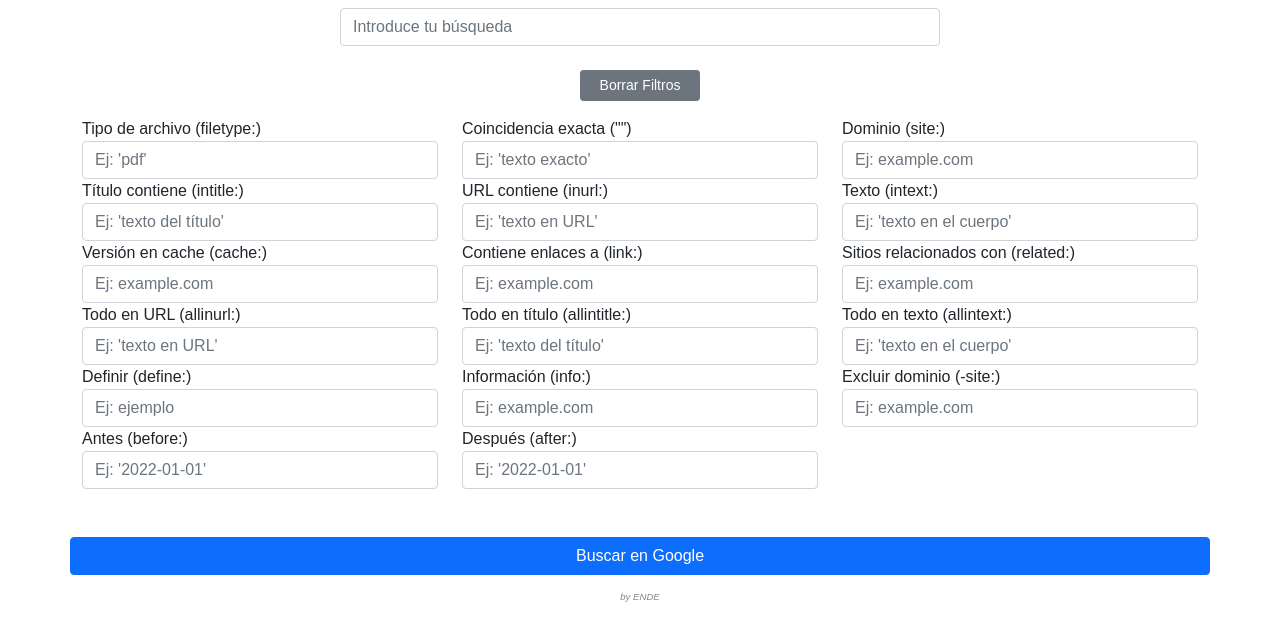
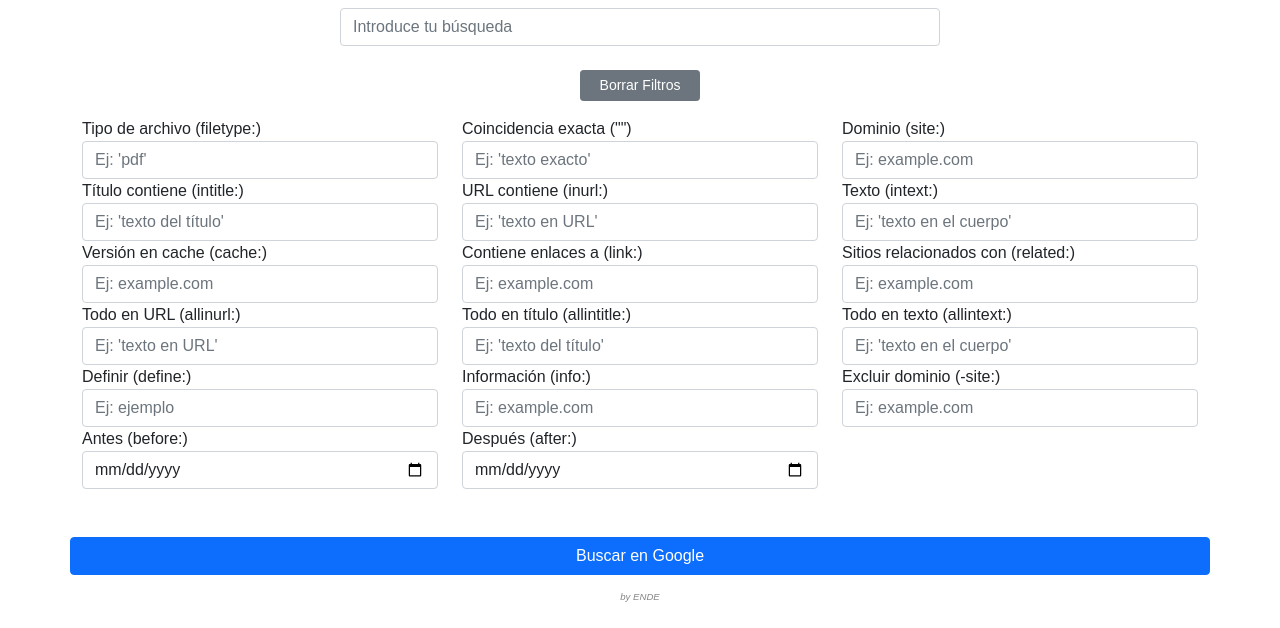
Before and after one commit to ENDE25/DorkSeek, a plain HTML site: page index.html in a window 1280 px wide. Shown: the part 172-800 px from the top of the page. Drawn offline with nearby package versions, Linux system fonts and the light colour scheme.

Commit message:
Implementación de calendario para la selección de las fechas

```diff
--- a/index.html
+++ b/index.html
@@ -173,11 +173,11 @@
             </div>
             <div class="col-md-4">
                 <label for="beforeFilter">Antes (before:)</label>
-                <input id ="beforeFilter" type="text" class="form-control" placeholder="Ej: '2022-01-01'" title="Limita los resultados a páginas publicadas antes de una fecha específica.">
+                <input id ="beforeFilter" type="date" class="form-control" placeholder="Ej: '2022-01-01'" title="Limita los resultados a páginas publicadas antes de una fecha específica.">
             </div>
             <div class="col-md-4">
                 <label for="afterFilter">Después (after:)</label>
-                <input id="afterFilter" type="text" class="form-control" placeholder="Ej: '2022-01-01'" title="Limita los resultados a páginas publicadas después de una fecha específica.">
+                <input id="afterFilter" type="date" class="form-control" placeholder="Ej: '2022-01-01'" title="Limita los resultados a páginas publicadas después de una fecha específica.">
             </div>
         </div>
 
```
